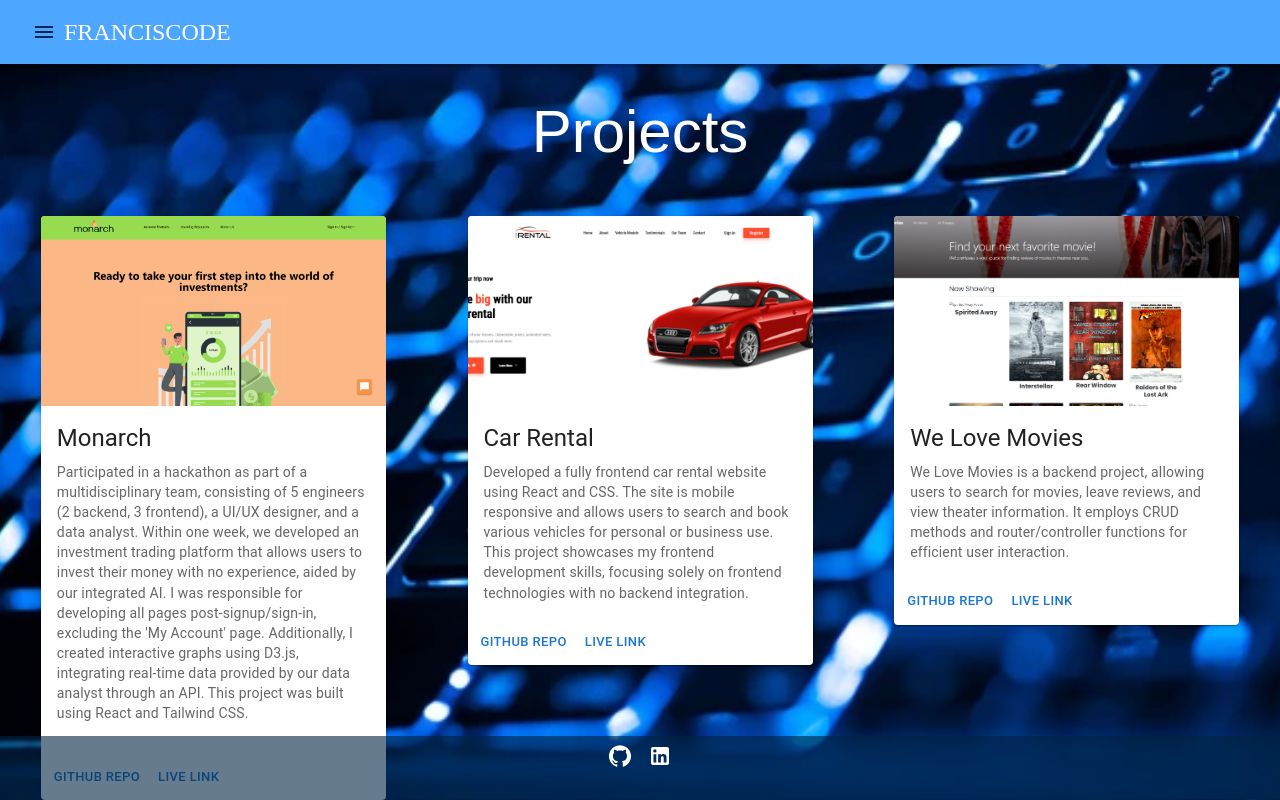
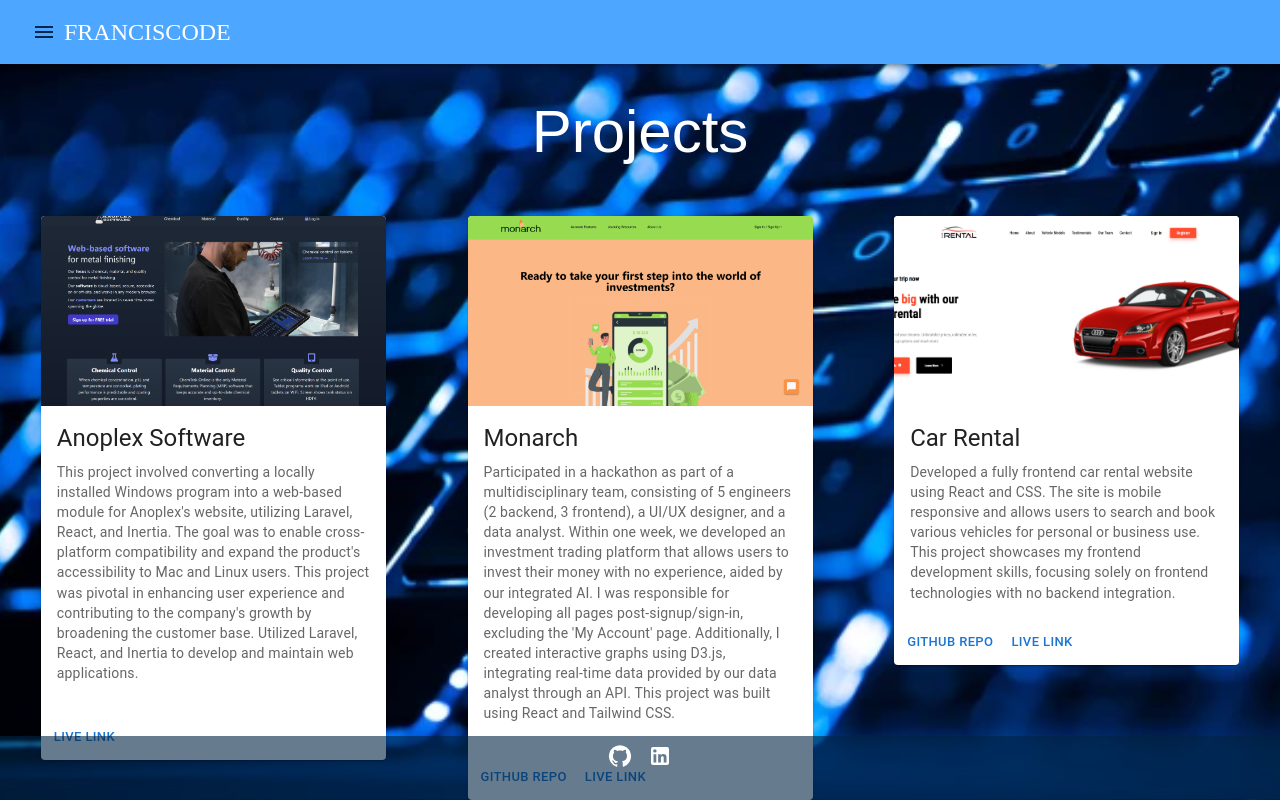
Before and after one commit to falvarado7/franciscode, a React (Create React App) app: page /projects in a window 1280 px wide. Shown: the top 800 px of the page. Built offline with nearby package versions, Linux system fonts and the light colour scheme.

Commit message:
Add files via upload

```diff
--- a/src/pages/Projects.jsx
+++ b/src/pages/Projects.jsx
@@ -15,6 +15,7 @@ import Movies from "../assets/WeLoveMovies.PNG"
 import Restaurant from "../assets/Restaurant-reservation.PNG"
 import Recipe from "../assets/Recipe-App.PNG"
 import GrubDash from "../assets/GrubDash.PNG"
+import Anoplex from '../assets/Anoplex.PNG'
 
 const theme = createTheme({
   typography: {
@@ -43,6 +44,42 @@ function Projects() {
         </Typography>
       </ThemeProvider>
       <Grid container justifyContent="center">
+
+      <Grid item xs={12} sm={6} md={4}>
+          <Card style={styleCardContainer}>
+            <CardActionArea>
+              <CardMedia
+                component="img"
+                alt="Anoplex"
+                height="190"
+                image={Anoplex}
+              />
+              <CardContent>
+                <Typography gutterBottom variant="h5">
+                  Anoplex Software
+                </Typography>
+                <Typography variant="body2" color="textSecondary" component="p">
+                This project involved converting a locally installed Windows program into a web-based module for Anoplex's website,
+                utilizing Laravel, React, and Inertia. The goal was to enable cross-platform compatibility and expand the product's
+                accessibility to Mac and Linux users. This project was pivotal in enhancing user experience and contributing to the
+                company's growth by broadening the customer base. Utilized Laravel, React, and Inertia to develop and maintain web
+                applications.
+                </Typography>
+                <br />
+              </CardContent>
+            </CardActionArea>
+            <CardActions>
+              <Button
+                size="small"
+                color="primary"
+                href="https://www.anoplex.com/"
+                target="blank"
+              >
+                Live Link
+              </Button>
+            </CardActions>
+          </Card>
+        </Grid>
 
       <Grid item xs={12} sm={6} md={4}>
           <Card style={styleCardContainer}>
```
Also changed, not shown: imgs/background-pic.webp (added), src/assets/Anoplex.PNG (added).
